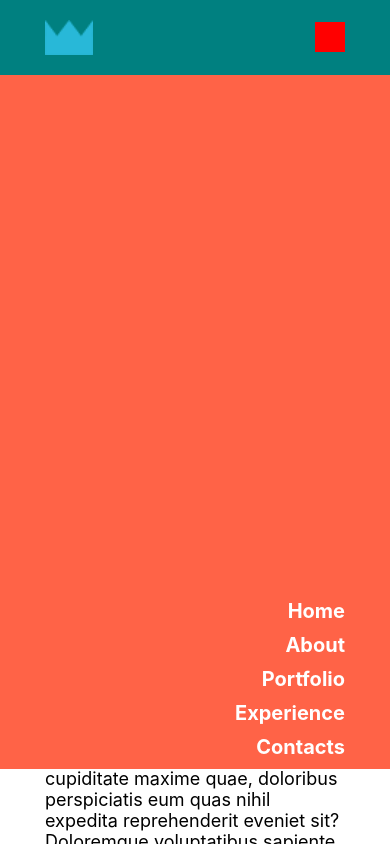
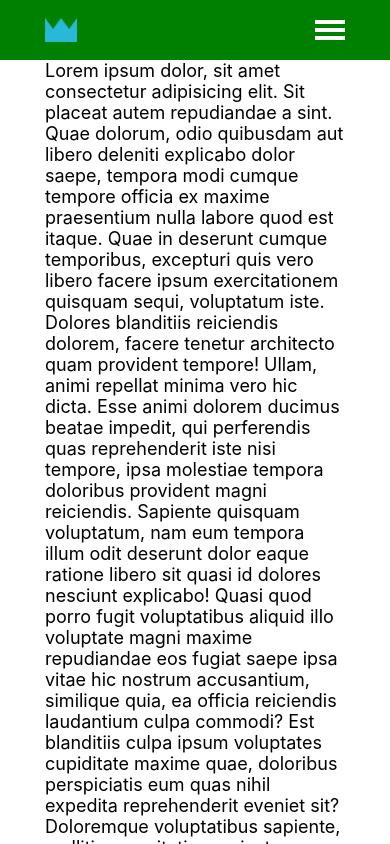
Before and after one commit to wwwax/kubb, a plain HTML site: page index.html in a window 390 px wide. Shown: the top 844 px of the page. Drawn offline with Linux system fonts and the light colour scheme.

Commit message:
burger button mobile

```diff
--- a/assets/css/main.css
+++ b/assets/css/main.css
@@ -4,6 +4,12 @@
   margin: 0;
   padding: 0;
   box-sizing: border-box;
+}
+
+*,
+*::before,
+*::after {
+  box-sizing: inherit;
 }
 
 html {
@@ -28,24 +34,10 @@ img {
 
 .header {
   background-color: green;
-
-  position: relative;
-  padding: 20px 0;
-}
-
-.header::before {
-  background-color: teal;
-
-  content: '';
-  position: absolute;
-  top: 0;
-  left: 0;
-  z-index: 2;
-  width: 100%;
-  height: 100%;
 }
 
 .header_inner {
+  height: 60px;
   display: flex;
   justify-content: space-between;
   align-items: center;
@@ -53,35 +45,67 @@ img {
 
 /* LOGO */
 
-.logo {
-  /* position: relative; */
-  z-index: 2;
+.logo_image {
+  width: 32px;
 }
 
-.logo_image {
-  width: 48px;
+/* BURGER_BTN */
+
+.burger_btn {
+  width: 30px;
+  height: 20px;
+  position: relative;
 }
 
-/* BURGER */
-
-.burger_btn {
-  z-index: 2;
-  width: 30px;
-  height: 30px;
-  background-color: red;
+.burger_btn span {
+  width: 100%;
+  height: 4px;
+  position: absolute;
+  left: 0;
+  background-color: #fff;
+  transition: transform 0.3s ease;
 }
 
-.burger_btn.active {
-  background-color: blue;
+.burger_btn span:nth-child(1) {
+  top: 0;
 }
 
+.burger_btn span:nth-child(2) {
+  top: 8px;
+}
+
+.burger_btn span:nth-child(3) {
+  bottom: 0;
+}
+
+/* BURGER_BTN ACTIVE */
+
+.burger_btn.active span:nth-child(1) {
+  transform: rotate(45deg);
+  top: 8px;
+}
+
+.burger_btn.active span:nth-child(3) {
+  transform: rotate(-45deg);
+  bottom: 8px;
+}
+
+.burger_btn.active span:nth-child(2) {
+  transform: scale(0);
+}
+
+/* BURGER_MENU */
+
 .burger_menu {
-  position: absolute;
+  display: none;
+  position: fixed;
   top: -100%;
+  /* top: 0; */
   left: 0;
-  z-index: 1;
-  width: 100vw;
-  height: 100vh;
+  z-index: 4;
+  width: 100%;
+  height: 100%;
+  overflow: auto;
   background-color: tomato;
 }
 
@@ -89,7 +113,7 @@ img {
   top: 0;
 }
 
-.burger_menu_inner {
+.burger_menu_list {
   height: 100%;
   display: flex;
   flex-direction: column;
--- a/index.html
+++ b/index.html
@@ -4,7 +4,7 @@
     <meta charset="UTF-8" />
     <meta name="viewport" content="width=device-width, initial-scale=1.0" />
     <link rel="stylesheet" href="./assets/css/main.css" />
-    <title>KUBB</title>
+    <title>kubb</title>
   </head>
 
   <body>
@@ -18,17 +18,30 @@
           </a>
 
           <!-- BURGER_BTN -->
-          <div class="burger_btn"></div>
+          <div class="burger_btn">
+            <span></span>
+            <span></span>
+            <span></span>
+          </div>
 
           <!-- BURGER_MENU -->
           <div class="burger_menu">
-            <div class="burger_menu_inner container">
-              <a class="burger_menu_link" href="#">Home</a>
-              <a class="burger_menu_link" hre f="#">About</a>
-              <a class="burger_menu_link" href="#">Portfolio</a>
-              <a class="burger_menu_link" href="#">Experience</a>
-              <a class="burger_menu_link" href="#">Contacts</a>
-            </div>
+            <ul class="burger_menu_list">
+              <!-- ITEM -->
+              <li class="burger_menu_item">
+                <a class="burger_menu_link" href="#">Home</a>
+              </li>
+
+              <!-- ITEM -->
+              <li class="burger_menu_item">
+                <a class="burger_menu_link" href="#">About</a>
+              </li>
+
+              <!-- ITEM -->
+              <li class="burger_menu_item">
+                <a class="burger_menu_link" href="#">Portfolio</a>
+              </li>
+            </ul>
           </div>
         </div>
       </div>
```
